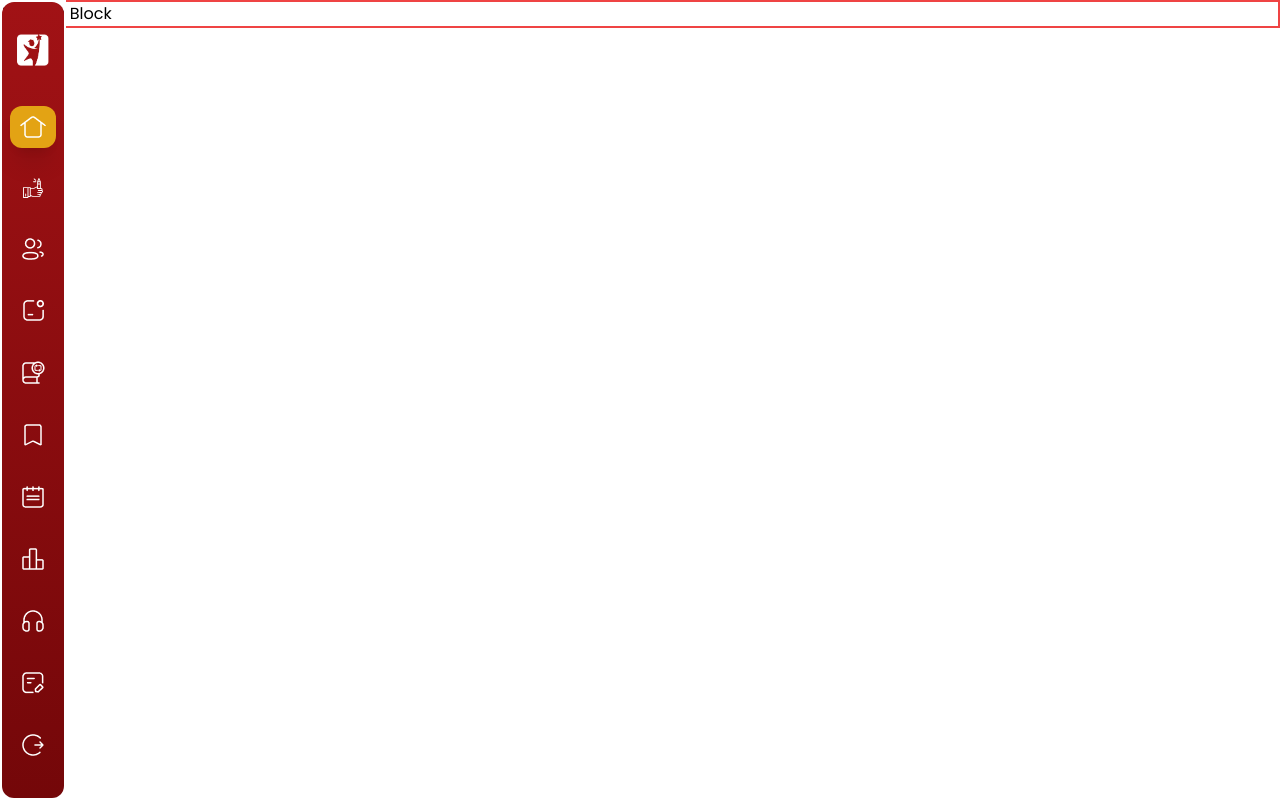
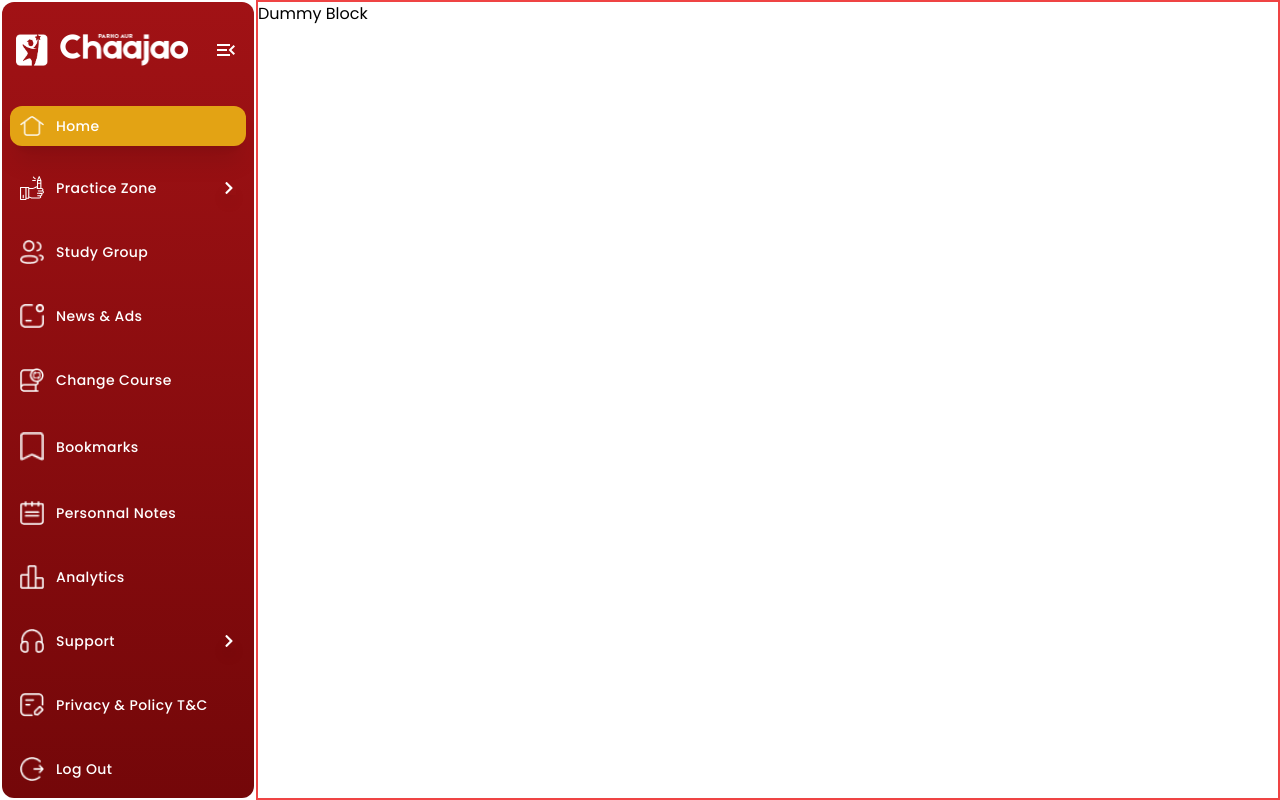
Before and after one commit to devMuzaffar/chaajaonextlms, a Next.js app: page / in a window 1280 px wide. Built offline with nearby package versions, Linux system fonts and the light colour scheme; what @mui/material-nextjs would draw is missing.

Commit message:
Sidebar Hover

```diff
--- a/app/App.jsx
+++ b/app/App.jsx
@@ -1,12 +1,17 @@
+"use client";
 import {
     Sidebar
 } from './components';
+import SidebarProvider from './context/SidebarContext';
+
+// Sidebar with Provider Wrapped
+const SideBar = () => <SidebarProvider><Sidebar /></SidebarProvider>;
 
 const App = () => {
   return (
     <div className='app flex'>
-        <Sidebar />
-        <div className='w-full border-2 border-red-500'>Dummy Block</div>
+        <SideBar />
+        <div className='flex-1 border-2 border-red-500'>Dummy Block</div>
     </div>
   )
 }
--- a/app/components/sidebar/Sidebar.jsx
+++ b/app/components/sidebar/Sidebar.jsx
@@ -1,50 +1,57 @@
 "use client";
 import menuList from "./list/menuList";
 import MenuButton from "./components/menubutton/MenuButton";
-import { useState } from "react";
+import { useContext, useState } from "react";
 import MenuIcon from "./components/menuicon/MenuIcon";
+import { SidebarContext } from "@/app/context/SidebarContext";
 
 const Sidebar = () => {
+  // Global sidebar Hover Boolean will be true/false on Hover
+  const { isSidebarHover, setIsSidebarHover } = useContext(SidebarContext);
+
   const [selectedIndex, setSelectedIndex] = useState(0);
-  const [isSidebarHidden, setIsSidebarHidden] = useState(true);
+  const [isSidebarFixed, setIsSidebarFixed] = useState(false);
 
-  const sidebarCondition = !isSidebarHidden ? "w-1/5" : "w-1/4";
-  const logoCondition = !isSidebarHidden ? "hidden" : "w-32";
-
-  let sidebarMinimizedWidth;
-  // w-[260px]
-  const sidebarPosition = isSidebarHidden ? "fixed left-0 top-0 w-fit" : "flex flex-col w-80";
+  // w-260px
+  let sidebarMinimizedWidth = isSidebarHover ? "w-64" : "w-16";
+  const sidebarPosition = isSidebarFixed
+    ? `fixed left-0 top-0 ${sidebarMinimizedWidth}`
+    : "flex flex-col w-64";
+    // w-[315px]
 
   // Changes Sidebar Position from Block to Fixed
-  const toggleMinimizeSidebar = () => {
-    setIsSidebarHidden(!isSidebarHidden);
+  const toggleFixedSidebar = () => {
+    setIsSidebarFixed(!isSidebarFixed);
   };
 
-  // Expands Minimized Sidebar
-  // Works only when Sidebar is Minimized
-  const expandMinimizeSidebar = () => {
-    if(isSidebarHidden){
+  // Minimizes Fixed Sidebar on Hover out
+  const toggleMinimizeSidebar = () => {
+    isSidebarFixed && setIsSidebarHover(false);
+  };
 
-
-    }
-  }
+  // Maximizes Fixed Sidebar on Hover In
+  const toggleMaximizeSidebar = () => {
+    isSidebarFixed && setIsSidebarHover(true);
+  };
 
   return (
     <div
-      className={`border-2 h-screen border-white overflow-y-hidden ${sidebarPosition}`}
-      onMouseEnter={expandMinimizeSidebar}
+      className={`transition-all border-2 h-screen border-white overflow-y-hidden ${sidebarPosition}`}
+      onMouseLeave={toggleMinimizeSidebar}
+      onMouseEnter={toggleMaximizeSidebar}
     >
       {/* Red Sidebar */}
       <div className="bg-sidebar text-white rounded-xl h-full flex flex-col">
-
         {/* Icon with hide button */}
         <div className="flex items-center justify-center gap-6 pt-8 pb-4">
           {/* Icon */}
           <div className="flex items-center gap-3">
             <img className="w-8" src="./logo.png" alt="" />
-            {/* <img className={`w-32`} src="./logo-text.png" alt="" /> */}
+            {isSidebarHover && (
+              <img className={`w-32`} src="./logo-text.png" alt="" />
+            )}
           </div>
-          {/* <MenuIcon onClick={toggleMinimizeSidebar}/> */}
+          {isSidebarHover && <MenuIcon onClick={toggleFixedSidebar} />}
         </div>
 
         {/* Menu List */}
@@ -60,13 +67,11 @@ const Sidebar = () => {
                 setSelectedIndex(index);
               }}
               hasDropDown={index === 1 || index === 8}
-              dropDownItems={selectedIndex === index ? dropdown : []}
-              isSidebarMinimized={isSidebarHidden}
+              dropdownItems={selectedIndex === index ? dropdown : []}
+              isSidebarFixed={false}
             />
           ))}
-
         </div>
-
       </div>
     </div>
   );
--- a/app/components/sidebar/components/menubutton/MenuButton.jsx
+++ b/app/components/sidebar/components/menubutton/MenuButton.jsx
@@ -1,13 +1,12 @@
 import {
-  ddMaterialButton,
-  materialButton,
-  materialButtonSelected,
-  materialIcon,
-  materialIconSelected,
+  button,
+  buttonSelected,
+  iconSelected,
 } from "../../styles/materialButton";
-import { FaChevronRight } from "react-icons/fa";
-import { Button, IconButton } from "@mui/material";
-import { useState } from "react";
+import { useContext, useState } from "react";
+import MaterialButton from "./components/MaterialButton";
+import DropdownMenu from "./components/DropdownMenu";
+import { SidebarContext } from "@/app/context/SidebarContext";
 
 const MenuButton = ({
   text,
@@ -15,35 +14,23 @@ const MenuButton = ({
   isSelected,
   onClick,
   hasDropDown,
-  dropDownItems,
-  isSidebarMinimized,
+  dropdownItems,
+  isSidebarFixed,
 }) => {
-  // Selected Index for Dropdown Item
-  const [selectedIndex, setSelectedIndex] = useState(null);
+
+  // Sidebar Hover Context
+  const { isSidebarHover } = useContext(SidebarContext);
 
   // state for show / hide Dropdown Menu
   const [dropDownVisibility, setDropDownVisibility] = useState(false);
 
-  // Animate dropdown Menu on show / hide
-  const [animateDropdown, setAnimateDropdown] = useState(false);
-
-  const styleCondition =
-    isSelected && !hasDropDown ? materialButtonSelected : materialButton;
-  const iconStyleCondition =
-    isSelected && !hasDropDown ? materialIconSelected : materialIcon;
+  const styleCondition = isSelected && !hasDropDown ? (isSidebarHover ? buttonSelected : iconSelected) : button;
   const shadowCondition = isSelected && !hasDropDown ? "!shadow-xl" : "";
   const variantCondition = isSelected && !hasDropDown ? "contained" : "text";
   const iconCondition =
     isSelected && dropDownVisibility ? "rotate-90" : "rotate-0";
-  const dropdownCondition = isSelected && dropDownVisibility ? "h-36" : "h-0";
-
-  // Function that shows Bottom border only when parent isSelected & Selected Index === Index
-  const dropDownButtonCondition = (index) =>
-    isSelected
-      ? selectedIndex === index
-        ? "border-[#e3a314] border-b-2"
-        : "border-b-2 border-transparent"
-      : "border-b-2 border-transparent";
+  const dropdownCondition =
+    isSelected && isSidebarHover && dropDownVisibility ? "h-36" : "h-0";
 
   // Function that runs parent function + show/hide Dropdown Menu if its selected
   const hideDropdown = () => {
@@ -55,65 +42,27 @@ const MenuButton = ({
     }
   };
 
-  // Reserved for Routing
-  const selectDropdownItem = (index) => {
-    // isSelected ? setSelectedIndex(index) : setSelectedIndex(null)
-    console.log(isSelected);
-  };
-
   return (
     <div className="px-2">
-      {!isSidebarMinimized ? (
-        <Button
+      <MaterialButton
         sx={styleCondition}
         variant={variantCondition}
         onClick={hideDropdown}
         className={shadowCondition}
-      >
-        <div className="flex items-center justify-between w-full">
-          <div className="flex gap-3 items-center">
-            {icon}
-            {text}
-          </div>
-          {!isSidebarMinimized && hasDropDown && (
-            <FaChevronRight
-              size={14}
-              className={`transition-all shadow-lg ${iconCondition}`}
-            />
-          )}
-        </div>
-      </Button>
-      ) :
-        (
-          <IconButton
-          sx={iconStyleCondition}
-          className={shadowCondition}
-          centerRipple={false}
-          >
-            {icon}
-          </IconButton>
-        )
-      }
+        icon={icon}
+        text={text}
+        isSidebarFixed={isSidebarFixed}
+        iconCondition={iconCondition}
+        hasDropDown={hasDropDown}
+      />
 
       {/* Dropdown Menu */}
-      {!isSidebarMinimized && hasDropDown && (
-        <div
-          className={`transition-all flex flex-col justify-center overflow-y-hidden ${dropdownCondition}`}
-        >
-          {dropDownItems.map((item, index) => (
-            <div key={index}>
-              <Button
-                sx={ddMaterialButton}
-                variant="text"
-                onClick={() => {
-                  selectDropdownItem(index);
-                }}
-              >
-                <p className={dropDownButtonCondition(index)}>{item}</p>
-              </Button>
-            </div>
-          ))}
-        </div>
+      {!isSidebarFixed && hasDropDown && (
+        <DropdownMenu
+          isSelected={isSelected}
+          dropdownCondition={dropdownCondition}
+          dropdownItems={dropdownItems}
+        />
       )}
     </div>
   );
--- /dev/null
+++ b/app/components/sidebar/components/menubutton/components/DropdownMenu.jsx
@@ -0,0 +1,44 @@
+import { Button } from "@mui/material";
+import { ddMaterialButton } from "../../../styles/materialButton";
+import { useState } from "react";
+
+const DropdownMenu = ({ isSelected, dropdownCondition, dropdownItems }) => {
+  // Selected Index for Dropdown Item
+  const [selectedIndex, setSelectedIndex] = useState(null);
+
+  // Function that shows Bottom border only when parent isSelected & Selected Index === Index
+  const dropDownButtonCondition = (index) =>
+    isSelected
+      ? selectedIndex === index
+        ? "border-[#e3a314] border-b-2"
+        : "border-b-2 border-transparent"
+      : "border-b-2 border-transparent";
+
+  // Reserved for Routing
+  const selectDropdownItem = (index) => {
+    // isSelected ? setSelectedIndex(index) : setSelectedIndex(null)
+    console.log(isSelected);
+  };
+
+  return (
+    <div
+      className={`transition-all flex flex-col justify-center overflow-hidden ${dropdownCondition}`}
+    >
+      {dropdownItems.map((item, index) => (
+        <div key={index}>
+          <Button
+            sx={ddMaterialButton}
+            variant="text"
+            onClick={() => {
+              selectDropdownItem(index);
+            }}
+          >
+            <p className={dropDownButtonCondition(index)}>{item}</p>
+          </Button>
+        </div>
+      ))}
+    </div>
+  );
+};
+
+export default DropdownMenu;
--- /dev/null
+++ b/app/components/sidebar/components/menubutton/components/MaterialButton.jsx
@@ -0,0 +1,49 @@
+import { SidebarContext } from "@/app/context/SidebarContext";
+import { Button } from "@mui/material";
+import { useContext } from "react";
+import { FaChevronRight } from "react-icons/fa";
+
+// 3-in-1 Material Button
+// Plain Button
+// Dropdown Button
+// Icon Button
+
+const MaterialButton = ({
+  sx,
+  variant,
+  onClick,
+  className,
+  icon,
+  text,
+  isSidebarFixed,
+  hasDropDown,
+  iconCondition,
+}) => {
+
+    // Sidebar Hover Context
+    const { isSidebarHover } = useContext(SidebarContext);
+
+  return (
+    <Button sx={sx} variant={variant} onClick={onClick} className={className}>
+      <div className="flex items-center justify-between w-full">
+        <div className="flex gap-3 items-center">
+          <img className="w-6 object-contain" src={icon} />
+          {isSidebarHover && text}
+          {/* {text} */}
+        </div>
+        {isSidebarHover && hasDropDown && (
+          <FaChevronRight
+            size={14}
+            className={`transition-all shadow-lg ${iconCondition}`}
+          />
+        )}
+      </div>
+    </Button>
+  );
+};
+
+export default MaterialButton;
+
+
+// TODO: CHANGE TEXT TO BE HIDDEN OVERFLOW, REMOVE WRAP
+// TODO: ANALYZE BROKEN ANIMATION COMING FROM HOVER FROM ICON TO ICON+TEXT
--- a/app/components/sidebar/list/menuList.js
+++ b/app/components/sidebar/list/menuList.js
@@ -1,23 +1,23 @@
 const menuList = [
-  { text: "Home", icon: <img src="./sidebar/icons/1.png" /> },
+  { text: "Home", icon: "./sidebar/icons/1.png" },
   {
     text: "Practice Zone",
-    icon: <img src="./sidebar/icons/2.svg" />,
+    icon: "./sidebar/icons/2.svg",
     dropdown: ["Chapter Tests", "Mock Tests", "Grand Test"],
   },
-  { text: "Study Group", icon: <img src="./sidebar/icons/3.png" /> },
-  { text: "News & Ads", icon: <img src="./sidebar/icons/4.png" /> },
-  { text: "Change Course", icon: <img src="./sidebar/icons/5.png" /> },
-  { text: "Bookmarks", icon: <img src="./sidebar/icons/6.png" /> },
-  { text: "Personnal Notes", icon: <img src="./sidebar/icons/7.png" /> },
-  { text: "Analytics", icon: <img src="./sidebar/icons/8.png" /> },
+  { text: "Study Group", icon: "./sidebar/icons/3.png" },
+  { text: "News & Ads", icon: "./sidebar/icons/4.png" },
+  { text: "Change Course", icon: "./sidebar/icons/5.png" },
+  { text: "Bookmarks", icon: "./sidebar/icons/6.png" },
+  { text: "Personnal Notes", icon: "./sidebar/icons/7.png" },
+  { text: "Analytics", icon: "./sidebar/icons/8.png" },
   {
     text: "Support",
-    icon: <img src="./sidebar/icons/9.png" />,
+    icon: "./sidebar/icons/9.png",
     dropdown: ["Chat", "Contact Us", "Feedback"],
   },
-  { text: "Privacy & Policy T&C", icon: <img src="./sidebar/icons/10.png" /> },
-  { text: "Log Out", icon: <img src="./sidebar/icons/11.png" /> },
+  { text: "Privacy & Policy T&C", icon: "./sidebar/icons/10.png" },
+  { text: "Log Out", icon: "./sidebar/icons/11.png" },
 ];
 
 export default menuList;
--- a/app/components/sidebar/styles/materialButton.js
+++ b/app/components/sidebar/styles/materialButton.js
@@ -1,7 +1,5 @@
-
 // Material Button Styling
-
-export const materialButtonSelected = {
+export const buttonSelected = {
   backgroundColor: "#e3a314",
   padding: "10px",
   width: "100%",
@@ -12,9 +10,13 @@ export const materialButtonSelected = {
   textTransform: "none",
   fontSize: "0.875rem",
   lineHeight: "1.25rem",
+  minWidth: 'unset',
+
+  minWidth: '24px',
+  whiteSpace: "nowrap",
 };
 
-export const materialButton = {
+export const button = {
   padding: "10px",
   width: "100%",
   borderRadius: "12px",
@@ -28,9 +30,23 @@ export const materialButton = {
   "&:hover": {
     backgroundColor: "#8D0E10",
   },
+
+  minWidth: '24px',
+  whiteSpace: "nowrap",
 };
 
-export const ddMaterialButton = {
+// Icon-only Button
+export const iconSelected = {
+  backgroundColor: "#e3a314",
+  padding: "10px",
+  borderRadius: "12px",
+
+  minWidth: '24px',
+  whiteSpace: "nowrap",
+};
+
+// Dropdown button
+export const ddButton = {
   fontSize: "0.875rem",
   lineHeight: "1.25rem",
   color: "#DD9A9A",
@@ -46,25 +62,3 @@ export const ddMaterialButton = {
     fontWeight: "bold",
   },
 };
-
-
-// Icon Button Styling
-
-export const materialIconSelected = {
-  backgroundColor: "#e3a314",
-  padding: "10px",
-  width: "100%",
-  borderRadius: "12px",
-  "&:hover": {
-    backgroundColor: "#e3a314",
-  }
-};
-
-export const materialIcon = {
-  padding: "10px",
-  width: "100%",
-  borderRadius: "12px",
-  "&:hover": {
-    backgroundColor: "#8D0E10",
-  },
-};
--- /dev/null
+++ b/app/context/SidebarContext.js
@@ -0,0 +1,16 @@
+import { createContext, useState } from "react";
+
+export const SidebarContext = createContext();
+
+const SidebarProvider = ({children}) => {
+
+    const [isSidebarHover, setIsSidebarHover] = useState(true);
+
+    return (
+    <SidebarContext.Provider value={{isSidebarHover, setIsSidebarHover}}>
+        {children}
+    </SidebarContext.Provider>
+    )
+}
+
+export default SidebarProvider;
--- a/app/globals.css
+++ b/app/globals.css
@@ -24,5 +24,5 @@ body {
 /*  */
 
 .app{
-  @apply overflow-hidden;
+  @apply overflow-hidden w-screen;
 }
```
